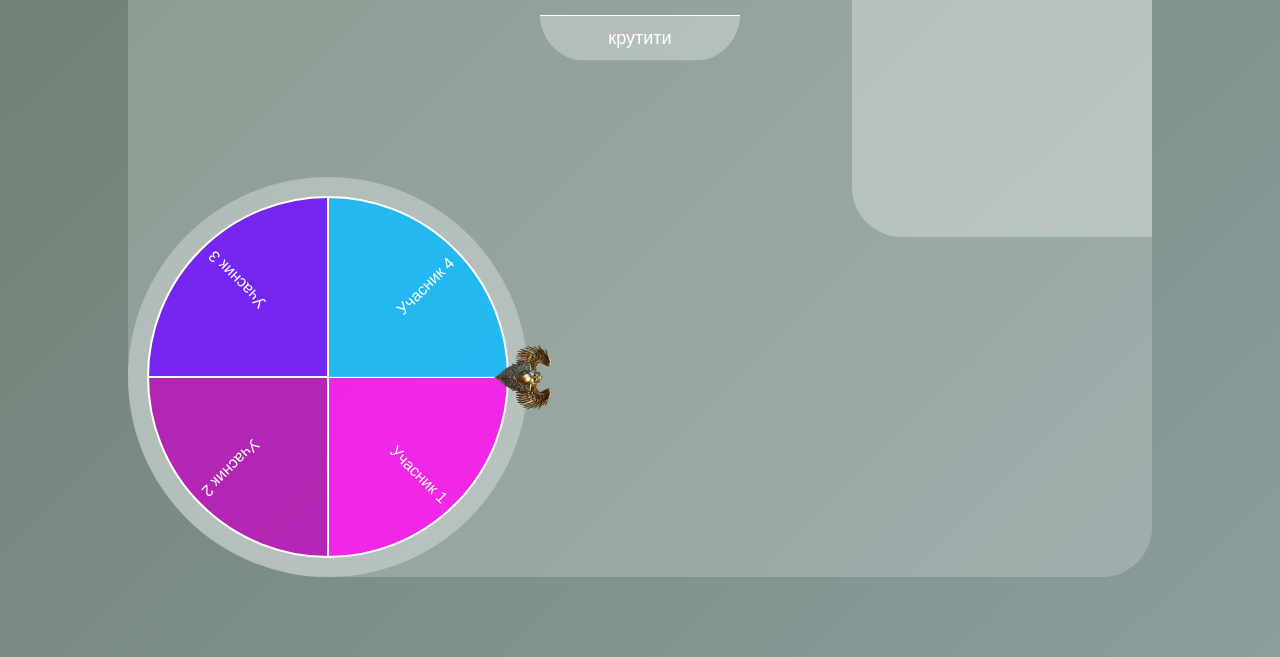
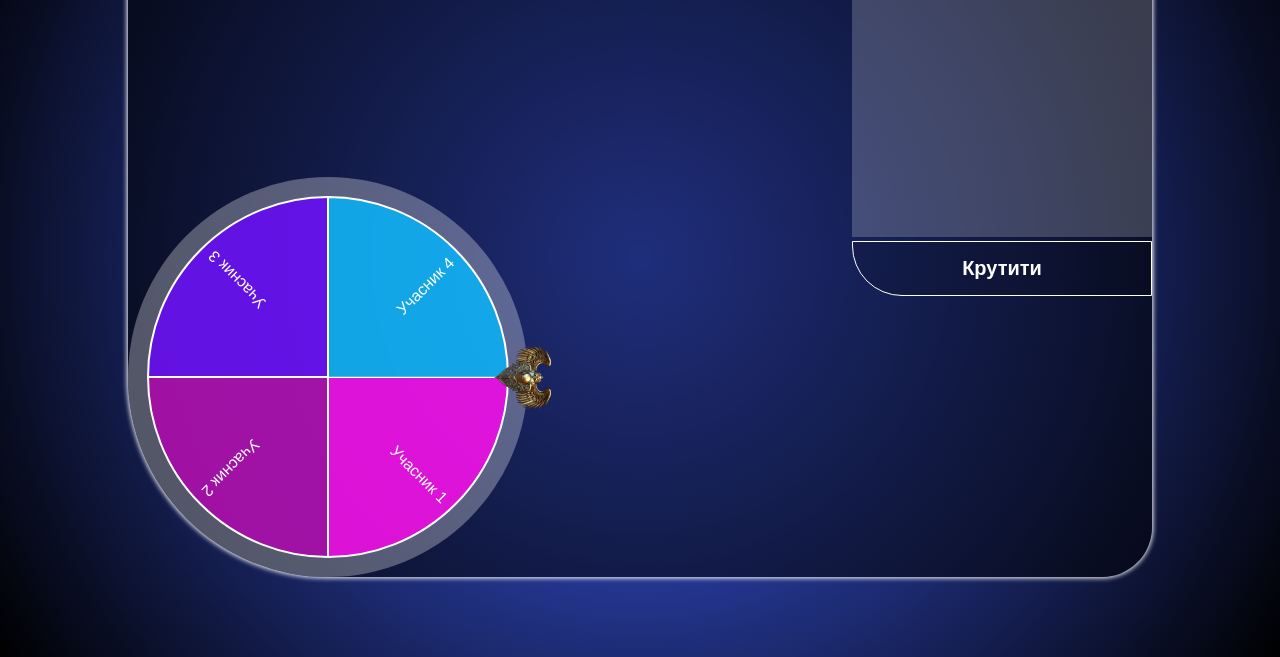
Before and after one commit to belikovvvartem/Fortuna, a plain HTML site: page index.html in a window 1280 px wide. Shown: the part 143-800 px from the top of the page. Drawn offline with Linux system fonts and the light colour scheme; a web font is replaced by a local one.

Commit message:
Зміна стилю

```diff
--- a/index.html
+++ b/index.html
@@ -17,14 +17,14 @@
 
     <div class="enter-data">
       <textarea id="names" placeholder="Введіть імена учасників, по одному в кожному рядку" rows="5"></textarea>
-
+      <button id="spin-button">Крутити</button>
     </div>
     <div class="winer-box">
-    <div id="winner"></div>
+    <div id="winner">Переможець: </div>
     </div>
     <div class="circle">
     <img src="./indicator.png" alt="" class="indicator">
-    <button id="spin">крутити<canvas id="wheel" width="400" height="400"></canvas></button>
+    <button id="spin"><canvas id="wheel" width="400" height="400"></canvas></button>
     </div>
 
   </div>
--- a/script.js
+++ b/script.js
@@ -1,6 +1,7 @@
 const canvas = document.getElementById('wheel');
 const ctx = canvas.getContext('2d');
 const spinButton = document.getElementById('spin');
+const spinButtonSpin = document.getElementById('spin-button');
 const namesInput = document.getElementById('names');
 const winnerDisplay = document.getElementById('winner');
 
@@ -99,6 +100,7 @@ function spinAnimation() {
 }
 
 namesInput.addEventListener('input', updateSegments);
+spinButtonSpin.addEventListener('click', spin);
 spinButton.addEventListener('click', spin);
 
 arcSize = (2 * Math.PI) / segments.length;
--- a/style.css
+++ b/style.css
@@ -3,7 +3,7 @@
 
 
 :root {
-  background: #000;
+  user-select: none;
 }
 
 * {
@@ -14,7 +14,8 @@
 
   body {
     font-family: Arial, sans-serif;
-    background: linear-gradient(135deg, #6e7f73, #8a9e9d);
+    background: rgb(63,94,251);
+    background: radial-gradient(circle, rgba(63,94,251,1) 0%, rgba(0,0,0,1) 100%);
     display: flex;
     justify-content: center;
     align-items: center;
@@ -29,13 +30,14 @@
     align-items: center;
     flex-direction: row-reverse;
     flex-wrap: wrap;
-    background: rgba(255, 255, 255, 0.2);
     padding: 30px;
     width: 100%;
     max-width: 80vw;
     height: 100%;
     max-height: 80vh;
     border-radius: 40px 50px 50px 200px;
+    background: rgba(0, 0, 0, 0.504);
+    box-shadow: white 0 0 5px 1px;
   }
 
   h1 {
@@ -68,27 +70,11 @@
     padding: 25px;
     margin-bottom: 20px;
     font-size: 16px;
-    border-radius: 0 50px;
+    border-radius: 0 50px 0 0;
     border: none;
-    background: rgba(255, 255, 255, 0.3);
+    background: rgba(255, 255, 255, 0.2);
     color: white;
     resize: none;
-  }
-
-  button {
-    padding: 12px 25px;
-    background-color: rgba(0, 123, 255, 0.7);
-    color: white;
-    border: none;
-    border-radius: 8px;
-    cursor: pointer;
-    font-size: 18px;
-    margin-bottom: 20px;
-    transition: background-color 0.3s ease;
-  }
-
-  button:hover {
-    background-color: rgba(0, 123, 255, 1);
   }
 
   canvas {
@@ -99,6 +85,11 @@
     display: block;
     border-radius: 50%;
     background: rgba(255, 255, 255, 0.3);
+    transition: box-shadow 0.5s ease;
+  }
+
+  canvas:hover {
+    box-shadow: white 0 0 10px 1px;
   }
 
   .winer-box {
@@ -124,9 +115,6 @@
     border-radius: 0 0 50px 50px;
   }
 
-  .circle {
-  }
-
   .indicator {
     position: absolute;
     left: 360px;
@@ -138,9 +126,27 @@
   }
 
   #spin {
-    width: 200px;
-    border-top: #ffffff 1px solid;
-    margin-bottom: 439px;
-    background: rgba(255, 255, 255, 0.3);
-    border-radius: 0 0 50px 50px;
+    background: none;
   }
+
+  button {
+    cursor: pointer;
+    color: #fff;
+    border: none;
+  }
+
+  #spin-button {
+    width: 300px;
+    height: 55px;
+    border-radius: 0px 0 0 50px;
+    background: #00000024;
+    border: 1px solid white;
+    margin-top: -50px;
+    font-weight: 700;
+    font-size: 20px;
+    transition: box-shadow 0.5s ease;
+  }
+
+  #spin-button:hover {
+    box-shadow: white 0 0 10px 1px;
+  }
```
